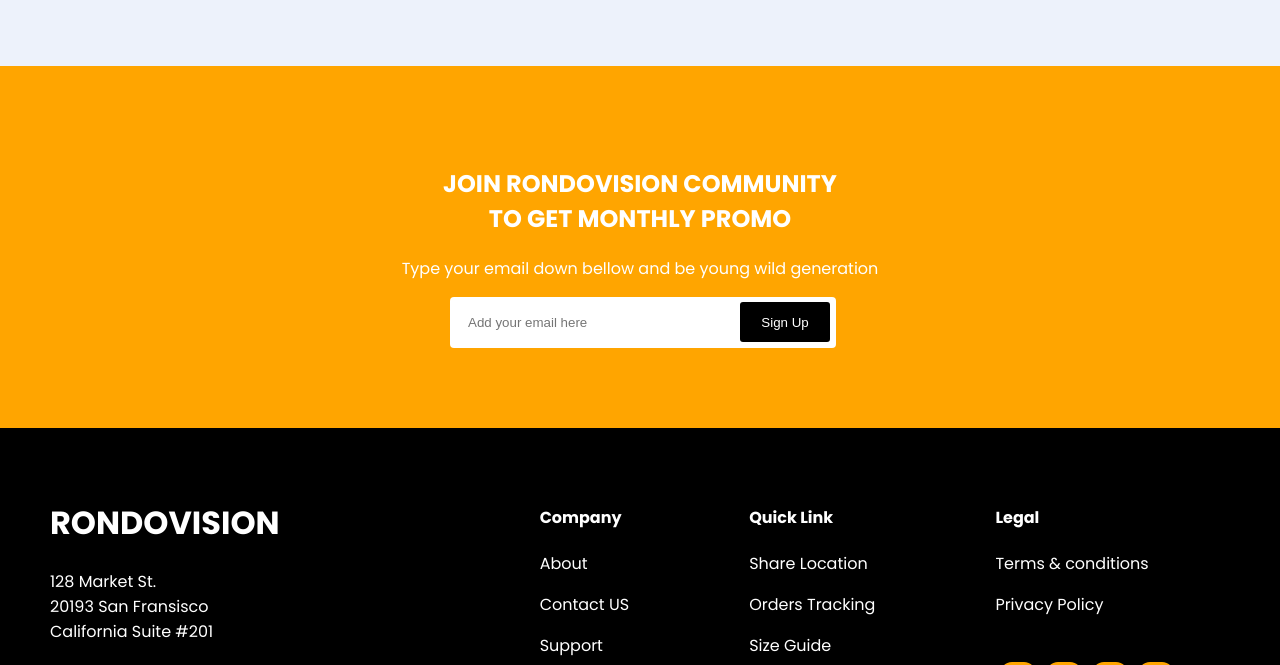
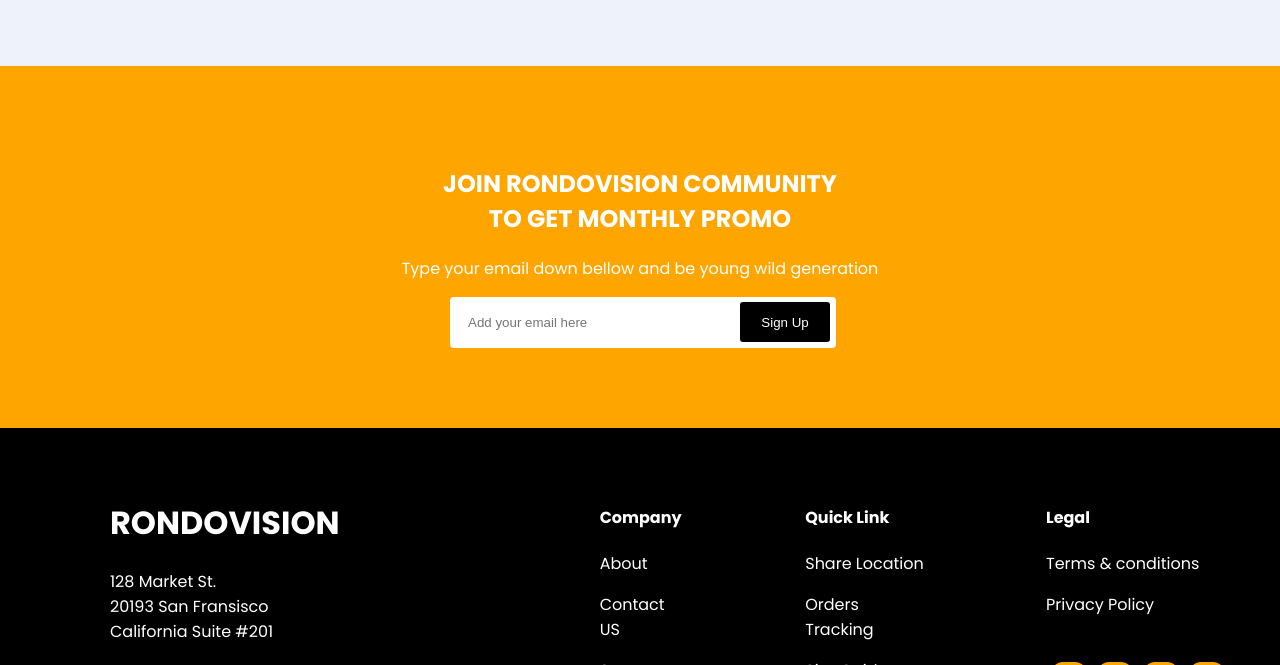
Before and after one commit to tegarp00/bootcamp-farcapital, a plain HTML site: page index.html in a window 1280 px wide. Shown: the part 5175-5840 px from the top of the page. Drawn offline with Linux system fonts and the light colour scheme.

Commit message:
footer fix2

```diff
--- a/style.css
+++ b/style.css
@@ -442,6 +442,10 @@ footer {
     background: black;
 }
 
+footer .left {
+    margin-left: 60px;
+}
+
 footer .content {
     display: flex;
 }
```
